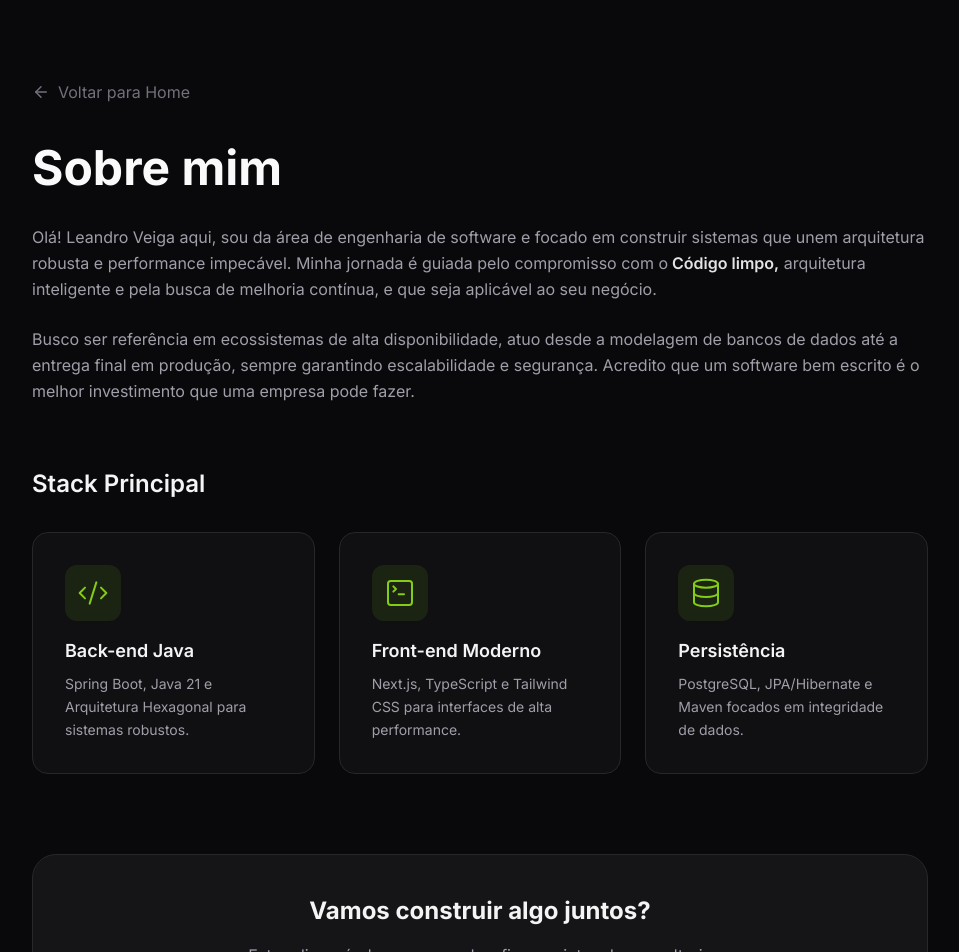
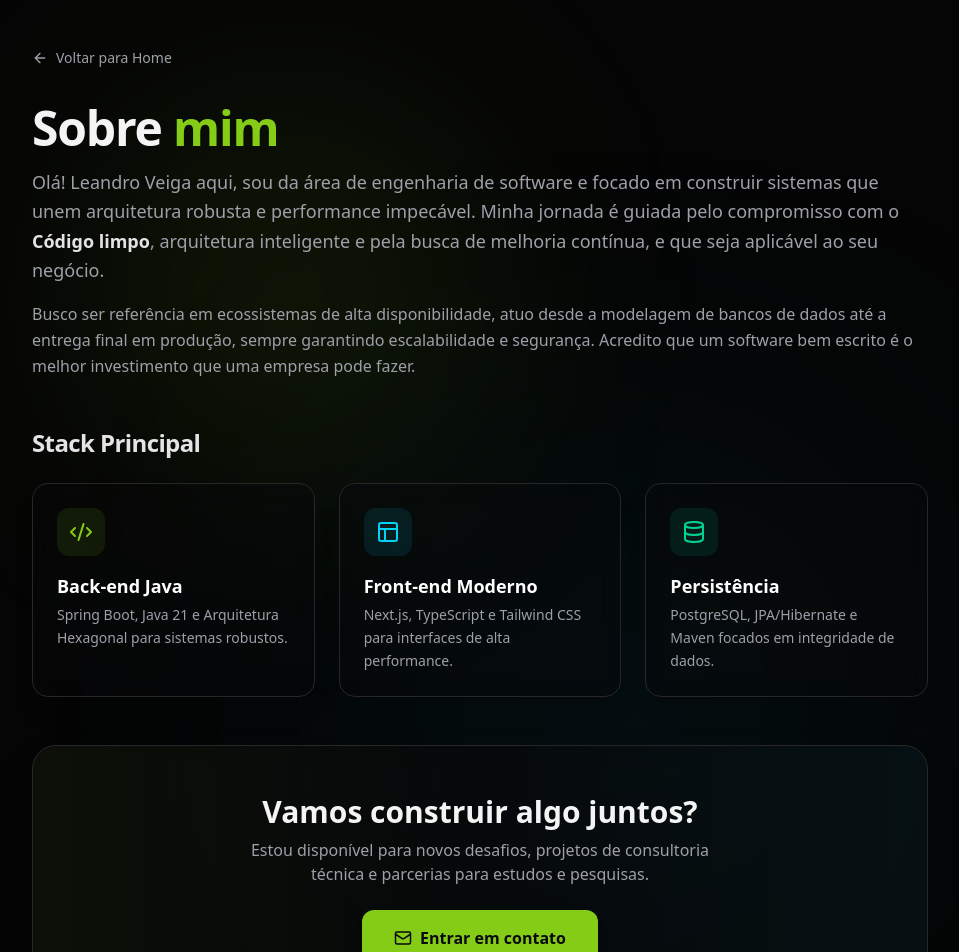
Before and after one commit to leandroveigadev/pagina-leandro, a Next.js app: page /sobre in a window 1280 px wide. Shown: the top 952 px of the page, without its empty margins (160-1119 px from the left). Built offline with nearby package versions, Linux system fonts and the light colour scheme.

Commit message:
feat: portifolio com video curto, formulario assincrono e rotas corrigidas

```diff
--- a/src/app/portfolio/page.tsx
+++ b/src/app/portfolio/page.tsx
@@ -1,9 +1,8 @@
 import Link from "next/link";
 import Image from "next/image";
-import { ArrowLeft } from "lucide-react";
+import { ArrowLeft, PlayCircle } from "lucide-react";
 
 export default function Portfolio() {
-  // Criamos um array de projetos para evitar repetição de código (Clean Code)
   const projects = [
     { id: 1, title: "Análise Dinâmica", desc: "Monitoramento de performance térmica em caldeiras de recuperação química com Python.", image: "/print1.png" },
     { id: 2, title: "Modelos matemáticos e Físicos", desc: "Estrutura computacional para variáveis físicas e suas interações em processo do setor de papel e celulose.", image: "/correlacao.png" },
@@ -14,36 +13,68 @@ export default function Portfolio() {
   ];
 
   return (
-    <main className="min-h-screen bg-[var(--background)] text-[var(--foreground)] px-6 py-20 transition-colors duration-300">
-      <div className="max-w-5xl mx-auto">
-        <Link href="/" className="flex items-center gap-2 text-zinc-500 hover:text-[#84cc16] transition-colors mb-10">
-          <ArrowLeft size={18} /> Voltar para Home
+    <main className="min-h-screen bg-[#050505] text-white px-6 py-20 relative overflow-x-hidden selection:bg-[#84cc16] selection:text-black">
+
+      {/* Efeitos de Luz Atmosféricos no Fundo */}
+      <div className="absolute top-[5%] left-[20%] w-[500px] h-[500px] rounded-full bg-[#84cc16]/10 blur-[150px] pointer-events-none" />
+      <div className="absolute top-[25%] right-[15%] w-[600px] h-[600px] rounded-full bg-cyan-600/10 blur-[180px] pointer-events-none" />
+
+      <div className="max-w-5xl mx-auto relative z-10">
+        <Link href="/" className="inline-flex items-center gap-2 text-sm text-zinc-500 hover:text-[#84cc16] transition-colors mb-10 group">
+          <ArrowLeft size={16} className="group-hover:-translate-x-1 transition-transform" />
+          <span>Voltar para Home</span>
         </Link>
 
-        <h1 className="text-4xl md:text-5xl font-bold mb-8">Portfólio</h1>
+        <h1 className="text-4xl md:text-5xl font-extrabold tracking-tight mb-8">Portfólio</h1>
 
-        <section className="mb-20">
-          <div className="aspect-video w-full rounded-2xl overflow-hidden bg-zinc-900 shadow-2xl border border-zinc-800 flex items-center justify-center">
-             <span className="text-zinc-500">[Espaço para Vídeo Institucional]</span>
+        {/* SEÇÃO DO VÍDEO INSTITUCIONAL COM DESIGN PREMIUM (GLOW + BORDA GRADIENT) */}
+        <section className="mb-24 relative">
+
+          {/* Aura / Brilho Tridimensional Atrás do Vídeo */}
+          <div className="absolute -inset-1 rounded-3xl bg-gradient-to-r from-[#84cc16]/30 via-emerald-500/10 to-cyan-500/30 blur-2xl opacity-70 pointer-events-none" />
+
+          <div className="relative aspect-video w-full rounded-3xl overflow-hidden bg-zinc-950 p-[1px] bg-gradient-to-b from-zinc-700 to-zinc-900 shadow-2xl group">
+
+            <div className="relative w-full h-full rounded-[23px] overflow-hidden bg-black">
+              <video
+                src="/institucional.mp4"
+                autoPlay
+                loop
+                muted
+                playsInline
+                className="w-full h-full object-cover opacity-85 group-hover:opacity-100 transition-all duration-700 scale-100 group-hover:scale-102"
+              />
+
+              {/* Overlay de Gradiente */}
+              <div className="absolute inset-0 bg-gradient-to-t from-[#050505] via-transparent to-transparent opacity-80 pointer-events-none" />
+
+              {/* Badge Flutuante Institucional Discreto */}
+              <div className="absolute top-4 left-4 z-20 px-3 py-1.5 rounded-full bg-zinc-900/80 border border-zinc-700/60 backdrop-blur-md flex items-center gap-2 shadow-xl">
+                <PlayCircle size={14} className="text-[#84cc16] animate-pulse" />
+                <span className="text-[11px] font-medium tracking-wide text-zinc-200">Visão corporativa</span>
+              </div>
+            </div>
+
           </div>
         </section>
 
+        {/* SEÇÃO DE PROJETOS */}
         <section>
-          <h2 className="text-2xl font-semibold mb-8">Projetos em Destaque</h2>
+          <h2 className="text-2xl font-bold tracking-tight mb-8">Projetos em Destaque</h2>
 
           <div className="grid md:grid-cols-2 lg:grid-cols-3 gap-8">
             {projects.map((project) => (
-              <div key={project.id} className="group flex flex-col gap-4">
-                <div className={`relative aspect-video rounded-xl overflow-hidden border border-zinc-200 dark:border-zinc-800 transition-all ${project.image ? 'group-hover:border-[#84cc16]/50' : 'bg-zinc-100 dark:bg-zinc-900'}`}>
+              <div key={project.id} className="group flex flex-col gap-4 p-5 rounded-2xl bg-zinc-900/20 border border-zinc-800/60 backdrop-blur-sm hover:border-zinc-700 transition-all">
+                <div className={`relative aspect-video rounded-xl overflow-hidden border border-zinc-800 transition-all ${project.image ? 'group-hover:border-[#84cc16]/50' : 'bg-zinc-900'}`}>
                   {project.image ? (
-                    <Image src={project.image} alt={project.title} fill className="object-cover transition-transform duration-500 group-hover:scale-105" />
+                    <Image src={project.image} alt={project.title} fill sizes="(max-width: 768px) 100vw, (max-width: 1200px) 50vw, 33vw" className="object-cover transition-transform duration-500 group-hover:scale-105" />
                   ) : (
-                    <div className="w-full h-full flex items-center justify-center text-zinc-400">Em breve</div>
+                    <div className="w-full h-full flex items-center justify-center text-zinc-500 text-sm">Em breve</div>
                   )}
                 </div>
                 <div>
-                  <h3 className="font-semibold text-lg">{project.title}</h3>
-                  <p className="text-sm text-zinc-500 dark:text-zinc-400 mt-1">{project.desc}</p>
+                  <h3 className="font-semibold text-lg text-white mb-1">{project.title}</h3>
+                  <p className="text-sm text-zinc-400 leading-relaxed">{project.desc}</p>
                 </div>
               </div>
             ))}
--- a/src/app/sobre/page.tsx
+++ b/src/app/sobre/page.tsx
@@ -1,92 +1,108 @@
 import Link from "next/link";
-import { ArrowLeft, Mail, Code2, TerminalSquare, Database } from "lucide-react";
+import { ArrowLeft, Code2, Database, Layout, Mail } from "lucide-react";
 
 export default function Sobre() {
-  // Array de tecnologias para manter o Clean Code
-  const stack = [
-    {
-      id: 1,
-      icon: <Code2 size={32} strokeWidth={1.5} />,
-      title: "Back-end Java",
-      desc: "Spring Boot, Java 21 e Arquitetura Hexagonal para sistemas robustos."
-    },
-    {
-      id: 2,
-      icon: <TerminalSquare size={32} strokeWidth={1.5} />,
-      title: "Front-end Moderno",
-      desc: "Next.js, TypeScript e Tailwind CSS para interfaces de alta performance."
-    },
-    {
-      id: 3,
-      icon: <Database size={32} strokeWidth={1.5} />,
-      title: "Persistência",
-      desc: "PostgreSQL, JPA/Hibernate e Maven focados em integridade de dados."
-    }
-  ];
+  return (
+    <main className="min-h-screen bg-[#050505] text-white flex flex-col items-center px-6 py-12 relative overflow-x-hidden font-sans selection:bg-[#84cc16] selection:text-black">
 
-  return (
-    <main className="min-h-screen bg-[var(--background)] text-[var(--foreground)] px-6 py-20 transition-colors duration-300">
-      <div className="max-w-4xl mx-auto">
+      {/* Efeitos de Luz Atmosféricos */}
+      <div className="absolute top-[10%] left-[20%] w-96 h-96 rounded-full bg-[#84cc16]/10 blur-[120px] pointer-events-none" />
+      <div className="absolute bottom-[10%] right-[20%] w-[500px] h-[500px] rounded-full bg-cyan-600/10 blur-[150px] pointer-events-none" />
 
-        {/* Botão de Voltar */}
-        <Link href="/" className="flex items-center gap-2 text-zinc-500 hover:text-[#84cc16] transition-colors mb-10">
-          <ArrowLeft size={18} /> Voltar para Home
+      {/* Botão de Retorno */}
+      <div className="w-full max-w-4xl mb-8 relative z-10">
+        <Link
+          href="/"
+          className="inline-flex items-center gap-2 text-sm text-zinc-400 hover:text-white transition-colors group"
+        >
+          <ArrowLeft size={16} className="group-hover:-translate-x-1 transition-transform" />
+          <span>Voltar para Home</span>
         </Link>
+      </div>
 
-        <h1 className="text-4xl md:text-5xl font-bold mb-8">Sobre mim</h1>
+      {/* Container Principal */}
+      <div className="w-full max-w-4xl flex flex-col gap-12 relative z-10">
 
-        <section className="space-y-6 text-zinc-400 leading-relaxed mb-16">
-          <p>
-            Olá! Leandro Veiga aqui, sou da área de engenharia de software e focado em construir sistemas que unem
-            arquitetura robusta e performance impecável. Minha jornada é guiada pelo compromisso com o
-            <strong className="text-zinc-200 font-semibold"> Código limpo,</strong> arquitetura inteligente e pela busca de melhoria contínua, e que seja aplicável ao seu negócio.
+        {/* Cabeçalho da Seção */}
+        <div className="flex flex-col gap-4">
+          <h1 className="text-4xl md:text-5xl font-extrabold tracking-tight text-zinc-100">
+            Sobre <span className="text-[#84cc16]">mim</span>
+          </h1>
+          <p className="text-zinc-400 text-lg leading-relaxed font-light">
+            Olá! Leandro Veiga aqui, sou da área de engenharia de software e focado em construir sistemas que unem arquitetura robusta e performance impecável. Minha jornada é guiada pelo compromisso com o <strong className="text-zinc-200 font-semibold">Código limpo</strong>, arquitetura inteligente e pela busca de melhoria contínua, e que seja aplicável ao seu negócio.
           </p>
-          <p>
-            Busco ser referência em ecossistemas de alta disponibilidade, atuo desde a modelagem de bancos de dados
-            até a entrega final em produção, sempre garantindo escalabilidade e segurança. Acredito que
-            um software bem escrito é o melhor investimento que uma empresa pode fazer.
+          <p className="text-zinc-400 text-base leading-relaxed font-light">
+            Busco ser referência em ecossistemas de alta disponibilidade, atuo desde a modelagem de bancos de dados até a entrega final em produção, sempre garantindo escalabilidade e segurança. Acredito que um software bem escrito é o melhor investimento que uma empresa pode fazer.
           </p>
-        </section>
+        </div>
 
-        {/* Stack Tecnológica - Cards Refinados */}
-        <section>
-          <h2 className="text-2xl font-semibold mb-8 text-zinc-100">Stack Principal</h2>
-          <div className="grid md:grid-cols-3 gap-6">
-            {stack.map((item) => (
-              <div
-                key={item.id}
-                className="group relative p-8 rounded-2xl border border-zinc-800 bg-zinc-900/50 hover:bg-zinc-900 hover:border-[#84cc16]/50 transition-all duration-300 hover:-translate-y-1 flex flex-col gap-4"
-              >
-                {/* Ícone com fundo verde suave */}
-                <div className="w-14 h-14 rounded-xl bg-[#84cc16]/10 flex items-center justify-center text-[#84cc16] group-hover:scale-110 transition-transform duration-300">
-                  {item.icon}
-                </div>
+        {/* Stack Principal */}
+        <div className="flex flex-col gap-6">
+          <h2 className="text-2xl font-bold text-zinc-200 tracking-tight">Stack Principal</h2>
 
-                <div>
-                  <h3 className="font-semibold text-lg text-zinc-100 mb-2">{item.title}</h3>
-                  <p className="text-sm text-zinc-400 leading-relaxed">{item.desc}</p>
-                </div>
+          <div className="grid grid-cols-1 md:grid-cols-3 gap-6">
+
+            {/* Card 1 */}
+            <div className="p-6 rounded-2xl border border-zinc-800 bg-zinc-950/40 backdrop-blur-md flex flex-col gap-4 shadow-xl hover:border-zinc-700 transition-all">
+              <div className="w-12 h-12 rounded-xl bg-[#84cc16]/10 text-[#84cc16] flex items-center justify-center">
+                <Code2 size={24} />
               </div>
-            ))}
+              <div>
+                <h3 className="font-semibold text-white text-lg mb-1">Back-end Java</h3>
+                <p className="text-sm text-zinc-400 leading-relaxed">
+                  Spring Boot, Java 21 e Arquitetura Hexagonal para sistemas robustos.
+                </p>
+              </div>
+            </div>
+
+            {/* Card 2 */}
+            <div className="p-6 rounded-2xl border border-zinc-800 bg-zinc-950/40 backdrop-blur-md flex flex-col gap-4 shadow-xl hover:border-zinc-700 transition-all">
+              <div className="w-12 h-12 rounded-xl bg-cyan-400/10 text-cyan-400 flex items-center justify-center">
+                <Layout size={24} />
+              </div>
+              <div>
+                <h3 className="font-semibold text-white text-lg mb-1">Front-end Moderno</h3>
+                <p className="text-sm text-zinc-400 leading-relaxed">
+                  Next.js, TypeScript e Tailwind CSS para interfaces de alta performance.
+                </p>
+              </div>
+            </div>
+
+            {/* Card 3 */}
+            <div className="p-6 rounded-2xl border border-zinc-800 bg-zinc-950/40 backdrop-blur-md flex flex-col gap-4 shadow-xl hover:border-zinc-700 transition-all">
+              <div className="w-12 h-12 rounded-xl bg-emerald-400/10 text-emerald-400 flex items-center justify-center">
+                <Database size={24} />
+              </div>
+              <div>
+                <h3 className="font-semibold text-white text-lg mb-1">Persistência</h3>
+                <p className="text-sm text-zinc-400 leading-relaxed">
+                  PostgreSQL, JPA/Hibernate e Maven focados em integridade de dados.
+                </p>
+              </div>
+            </div>
+
           </div>
-        </section>
+        </div>
 
-        {/* Chamada Final Refinada */}
-        <div className="mt-20 p-10 rounded-3xl bg-zinc-900/80 border border-zinc-800 text-center relative overflow-hidden group">
-          <div className="absolute inset-0 bg-gradient-to-t from-[#84cc16]/5 to-transparent opacity-0 group-hover:opacity-100 transition-opacity duration-500" />
+        {/* Call to Action Final */}
+        <div className="p-8 md:p-12 rounded-3xl border border-zinc-800 bg-zinc-950/60 backdrop-blur-md flex flex-col items-center text-center gap-6 shadow-2xl relative overflow-hidden">
+          <div className="absolute inset-0 bg-gradient-to-r from-[#84cc16]/5 via-transparent to-cyan-500/5 pointer-events-none" />
 
-          <div className="relative z-10">
-            <h2 className="text-2xl font-bold text-zinc-100 mb-4">Vamos construir algo juntos?</h2>
-            <p className="text-zinc-400 mb-8 max-w-lg mx-auto">
+          <div className="flex flex-col gap-2 relative z-10">
+            <h2 className="text-2xl md:text-3xl font-bold text-zinc-100">Vamos construir algo juntos?</h2>
+            <p className="text-zinc-400 text-sm md:text-base max-w-lg">
               Estou disponível para novos desafios, projetos de consultoria técnica e parcerias para estudos e pesquisas.
             </p>
-            <a
-              href="mailto:contato@seue-mail.com"
-              className="inline-flex items-center gap-2 px-8 py-4 bg-[#84cc16] text-zinc-950 font-bold rounded-xl hover:bg-[#9bef20] transition-transform hover:scale-105 active:scale-95"
-            >
-              <Mail size={20} /> Entrar em contato
-            </a>
           </div>
+
+          {/* O link agora redireciona perfeitamente para a seção de contato da Home */}
+          <Link
+            href="/#contato"
+            className="relative z-10 px-8 py-4 rounded-xl bg-[#84cc16] text-zinc-950 font-bold hover:bg-[#9bef20] transition-colors flex items-center gap-2 shadow-lg"
+          >
+            <Mail size={18} />
+            <span>Entrar em contato</span>
+          </Link>
         </div>
 
       </div>
```
Also changed, not shown: src/app/page.tsx (+63 -12 lines), 1 other file (tests, documents, lock files or other folders).
